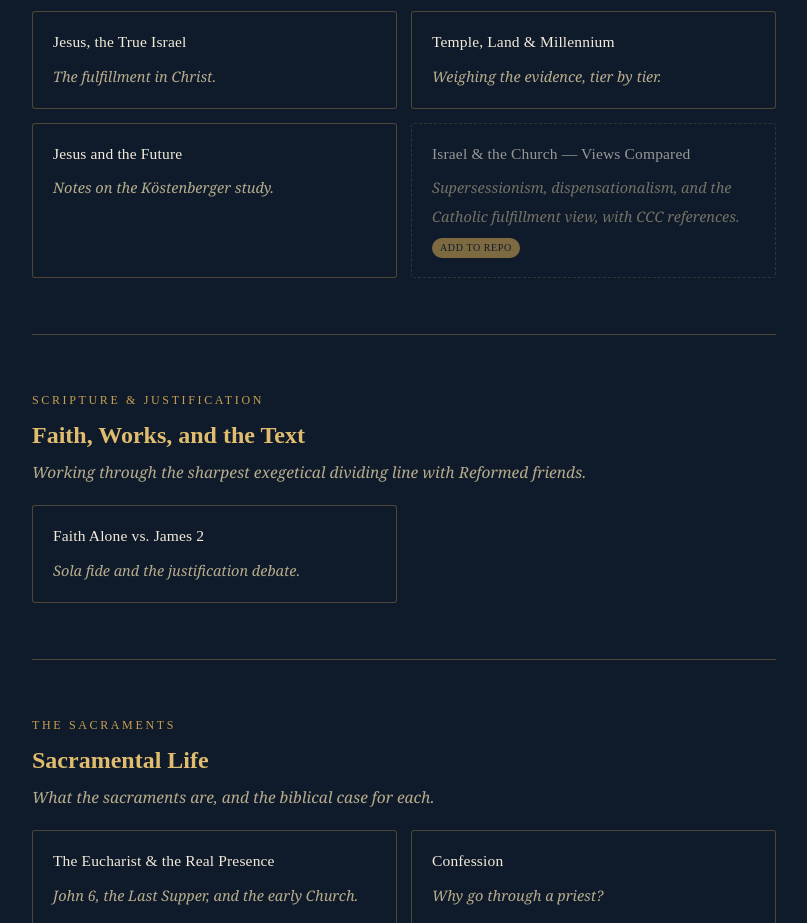
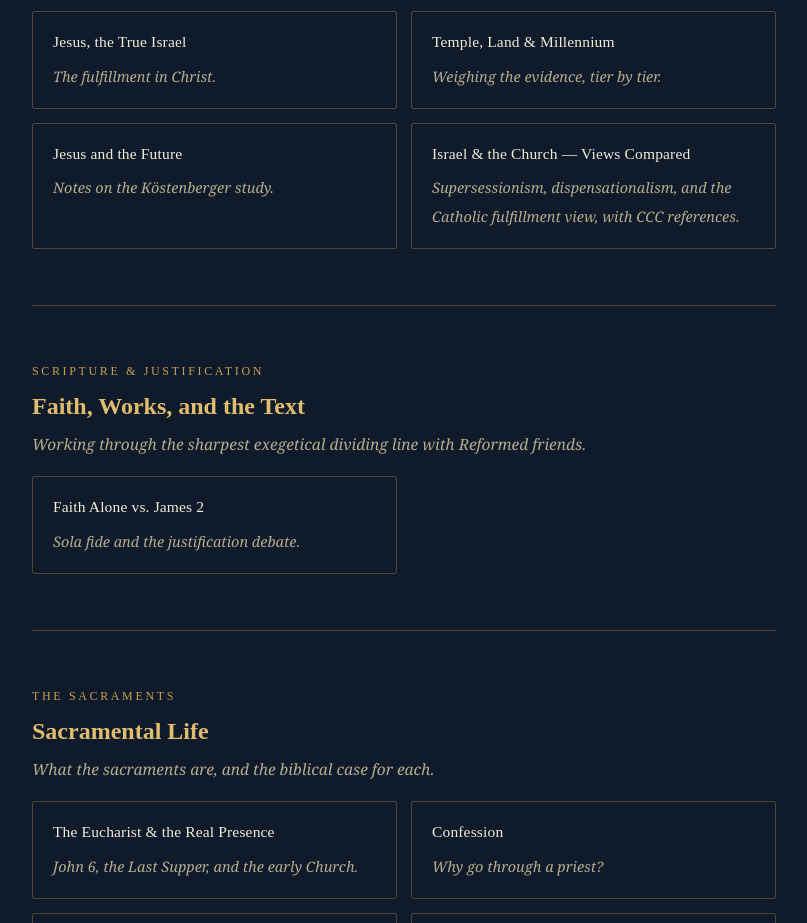
Before and after one commit to asanterno/biblical-study, a plain HTML site: page index.html in a window 1280 px wide. Shown: the part 1741-2664 px from the top of the page, without its empty margins (236-1043 px from the left). Drawn offline with Linux system fonts and the light colour scheme.

Commit message:
Update index.html

```diff
--- a/index.html
+++ b/index.html
@@ -128,22 +128,6 @@
     font-style: italic;
     line-height: 1.4;
   }
-  a.tool.pending{
-    border-style: dashed;
-    opacity: 0.6;
-  }
-  .pending-tag{
-    display: inline-block;
-    font-family: 'Cinzel', serif;
-    font-size: 10px;
-    letter-spacing: 0.06em;
-    text-transform: uppercase;
-    color: #0f1a2b;
-    background-color: #c9a04e;
-    border-radius: 10px;
-    padding: 2px 8px;
-    margin-top: 8px;
-  }
   .divider{
     width: 100%;
     height: 1px;
@@ -273,10 +257,9 @@
         <span class="tool-title">Jesus and the Future</span>
         <span class="tool-desc">Notes on the Köstenberger study.</span>
       </a>
-      <a class="tool pending" href="israel-church-views.html">
+      <a class="tool" href="israel-church-views.html">
         <span class="tool-title">Israel &amp; the Church — Views Compared</span>
         <span class="tool-desc">Supersessionism, dispensationalism, and the Catholic fulfillment view, with CCC references.</span>
-        <span class="pending-tag">Add to repo</span>
       </a>
     </div>
   </section>
```
